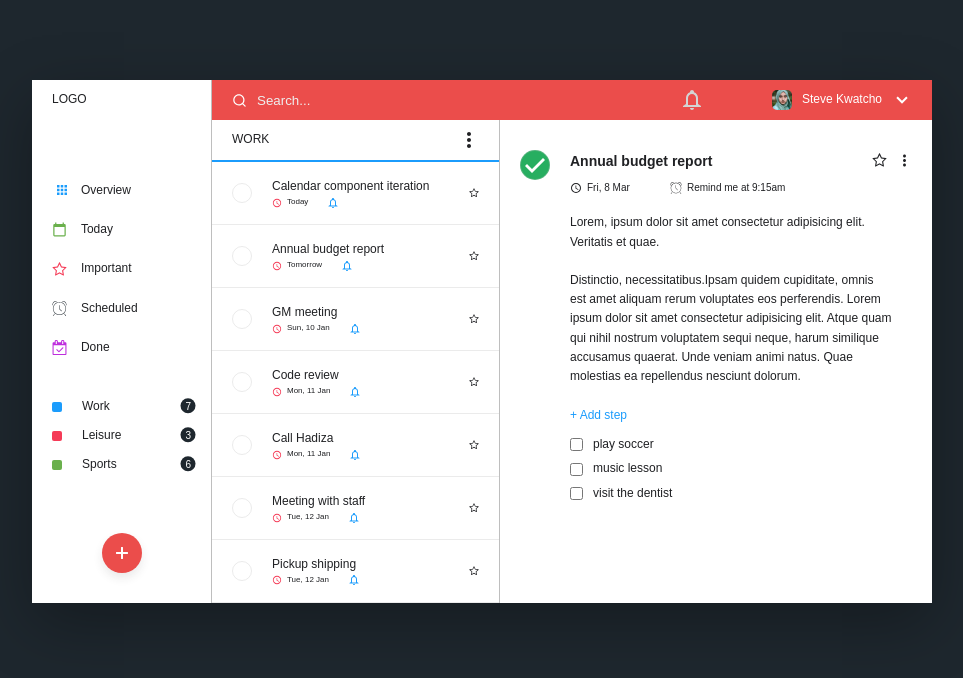
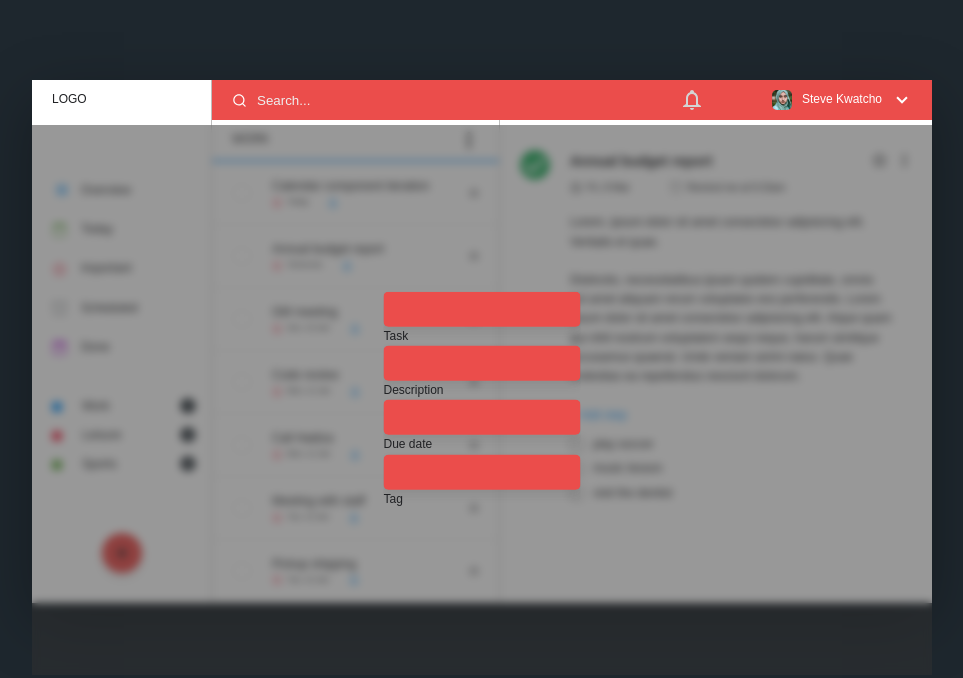
Before and after one commit to Cyber-Mat/fiz, a website built with webpack: page src/index.html in a window 1280 px wide. Shown: the whole page, without its empty margins (158-1121 px from the left). Built offline with nearby package versions, Linux system fonts and the light colour scheme.

Commit message:
popupform

```diff
--- a/src/index.html
+++ b/src/index.html
@@ -98,12 +98,9 @@
         </div>
 
         <div class="sidebar__add">
-          <a class="sidebar__add-btn">
-            <!-- Add task -->
           <svg class="icon">
             <use xlink:href="./img/sprite.svg#icon-plus"></use>
           </svg>
-          </a>
         </div>
       </nav>
       <main class="main">
@@ -337,7 +334,7 @@
               dolorum.
             </p>
             <div class="detail__step">
-              <a class="detail__step--add">  &#43 Add step </a>
+              <a class="detail__step--add"> &#43; Add step </a>
               <div class="detail__step--item">
                 <input type="checkbox" name="" id="step item" />
                 <label for="step item">play soccer</label>
@@ -355,6 +352,26 @@
           </div>
         </section>
       </main>
+
+      <div class="popup">&nbsp;</div>
+      <form class="form">
+        <input class="form__input" type="text" name="task" id="task" />
+        <label class="form__label" for="task">Task</label>
+
+        <input
+          class="form__input"
+          type="text"
+          name="description"
+          id="description"
+        />
+        <label class="form__label" for="description">Description</label>
+
+        <input class="form__input" type="text" name="deadline" id="deadline" />
+        <label class="form__label" for="deadline">Due date</label>
+
+        <input class="form__input" type="text" name="tag" id="tag" />
+        <label class="form__label" for="tag">Tag</label>
+      </form>
     </div>
   </body>
 </html>
--- a/src/sass/_layout.scss
+++ b/src/sass/_layout.scss
@@ -1,5 +1,5 @@
 body {
-  min-height: 100vh;
+  // height: 100vh;
   background-color: $color-secondary-4;
 }
 
@@ -15,6 +15,7 @@ body {
   background-color: rgb(255, 255, 255);
   box-shadow: $shadow;
 
+  position: relative;
   // @media only screen and (max-width: $bp-largest) {
   //   margin: 0;
   //   max-width: 100%;
--- a/src/sass/_sidebar.scss
+++ b/src/sass/_sidebar.scss
@@ -76,7 +76,7 @@
         &-count {
           position: relative;
           color: #fff;
-          z-index: 10000;
+          z-index: 100;
           font-size: 1rem;
 
           &::after {
@@ -134,3 +134,43 @@
 .red {
   background-color: $color-secondary-3;
 }
+
+.form {
+  display: flex;
+  flex-direction: column;
+
+  position: fixed;
+  top: 50%;
+  left: 50%;
+  transform: translate(-50%, -50%);
+  z-index: 10000;
+
+  overflow: hidden;
+  // max-width: 90rem;
+  // min-height: 50rem;
+  background-size: cover;
+
+  &__input {
+    background-color: $color-primary;
+
+    padding: 1rem;
+    box-shadow: $shadow-light;
+    border-radius: 5px;
+  }
+  &__label {
+  }
+}
+
+.popup {
+  position: fixed;
+  top: 50%;
+  left: 50%;
+  transform: translate(-50%, -50%);
+  z-index: 1000;
+
+  height: 55rem;
+  width: 90rem;
+
+  background-color: rgba(#333, 0.5);
+  backdrop-filter: blur(4px);
+}
--- a/src/sass/_utils.scss
+++ b/src/sass/_utils.scss
@@ -5,3 +5,10 @@
 
   fill: $color-grey-dark;
 }
+
+input,
+input:active,
+input:focus {
+  border: none;
+  outline: none;
+}
```
Lines whose indentation alone changed are shown as unchanged.
